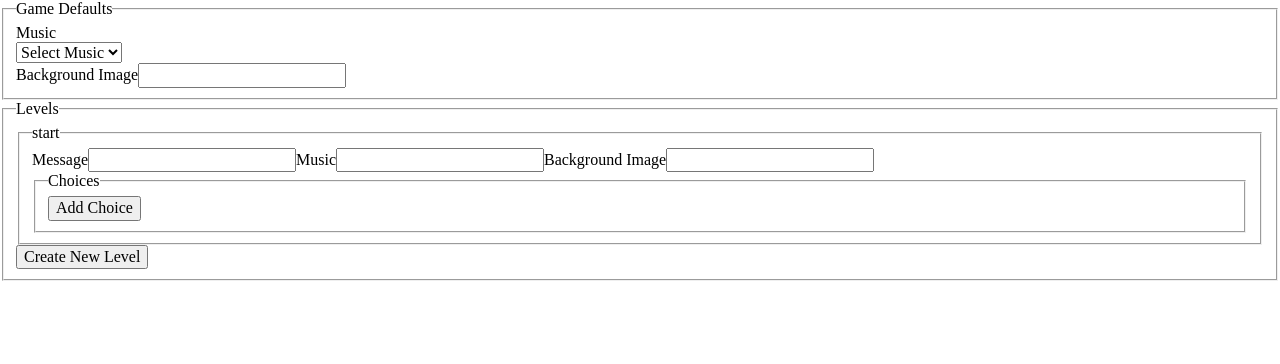
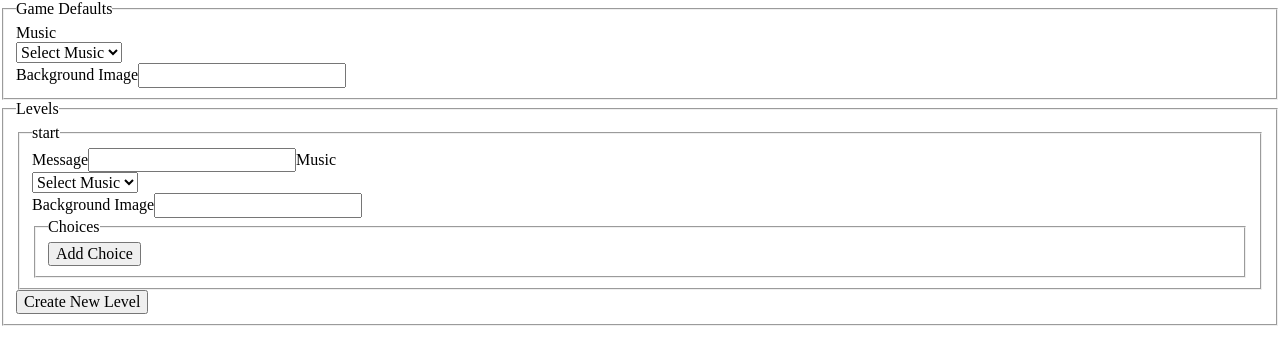
Before and after one commit to mmapplebeck/adventure, a React app: page / in a window 1280 px wide. Shown: the top 364 px of the page. Built offline with nearby package versions, Linux system fonts and the light colour scheme.

Commit message:
extend music preview to levels

```diff
--- a/src/Editor/components/LevelEditor.js
+++ b/src/Editor/components/LevelEditor.js
@@ -1,6 +1,7 @@
 import React from 'react'
 import { connect } from 'react-redux'
 import ChoiceEditor from './ChoiceEditor'
+import MusicEditor from './MusicEditor'
 import { deleteLevel, updateLevel, createChoice } from '../actions'
 
 const LevelEditor = props => {
@@ -19,13 +20,11 @@ const LevelEditor = props => {
       </label>
       <label>
         Music
-        <input type="text"
-          value={props.music}
-          onChange={(e) => {
-            props.updateLevel(props.id, {
-              music: e.target.value
-            })
-          }} />
+        <MusicEditor onChange={e => {
+          props.updateLevel(props.id, {
+            music: e.target.value
+          })
+        }} />
       </label>
       <label>
         Background Image
--- a/src/Editor/components/MusicEditor.js
+++ b/src/Editor/components/MusicEditor.js
@@ -21,9 +21,7 @@ class MusicEditor extends React.Component {
               previewable: e.target.value ? true : false,
               selectedMusic: e.target.value
             })
-            this.props.onChange({
-              music: e.target.value
-            })
+            this.props.onChange(e)
           }}>
             <option value=""
               selected={false}
--- a/src/Editor/index.js
+++ b/src/Editor/index.js
@@ -25,7 +25,11 @@ class Editor extends React.Component {
           <legend>Game Defaults</legend>
           <label htmlFor="game-music">
             Music
-            <MusicEditor onChange={this.props.updateGame} />
+            <MusicEditor onChange={e => {
+              this.props.updateGame({
+                music: e.target.value
+              })
+            }} />
           </label>
           <label htmlFor="game-background">
             Background Image
```
